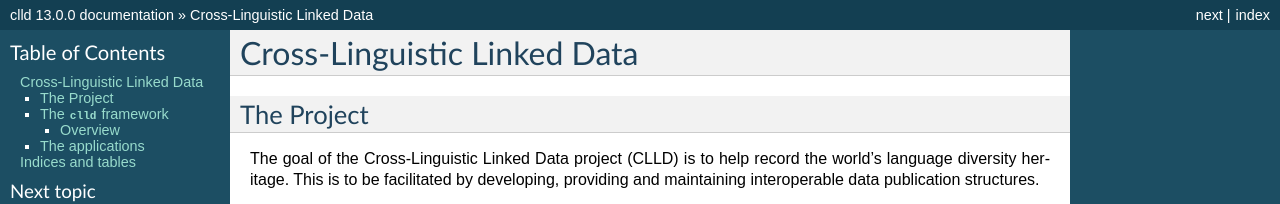
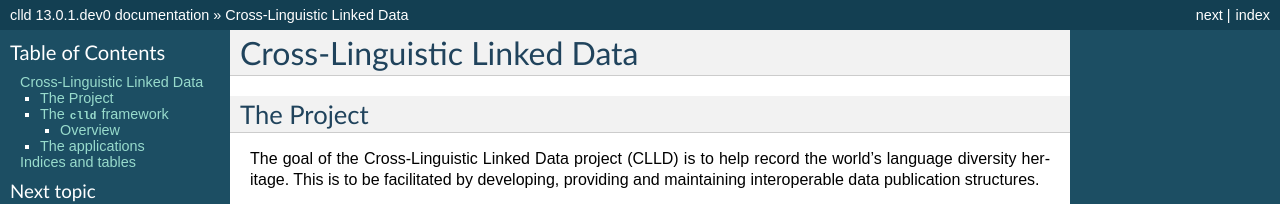
Before and after one commit to clld/clld, a Sphinx documentation site: the page built from docs/index.rst, in a window 1280 px wide and 900 px high. Shown: the top 204 px of the window. Built offline with Sphinx 7.4.7, drawn with Linux system fonts in a browser that asks for light colours; some of the changed text lies outside the part shown.

Commit message:
bump version for development

```diff
--- a/docs/conf.py
+++ b/docs/conf.py
@@ -55,10 +55,10 @@ copyright = 'Max Planck Society'
 # built documents.
 #
 # The full version, including alpha/beta/rc tags.
-release = '13.0.0'
+release = '13.0.1.dev0'
 
 # The short X.Y version.
-version = '13.0.0'
+version = '13.0.1.dev0'
 
 # The language for content autogenerated by Sphinx. Refer to documentation
 # for a list of supported languages.
--- a/pyproject.toml
+++ b/pyproject.toml
@@ -4,7 +4,7 @@ build-backend = "setuptools.build_meta"
 
 [project]
 name = "clld"
-version = "13.0.0"
+version = "13.0.1.dev0"
 description = "Python library supporting the development of cross-linguistic databases."
 readme = "README.md"
 requires-python = ">=3.11"
--- a/src/clld/__init__.py
+++ b/src/clld/__init__.py
@@ -3,7 +3,7 @@ import collections
 from clld.db.models import common
 from clld import interfaces
 
-__version__ = "13.0.0"
+__version__ = "13.0.1.dev0"
 
 
 class Resource(collections.namedtuple('Resource', 'name model interface with_index with_rdfdump')):
```
